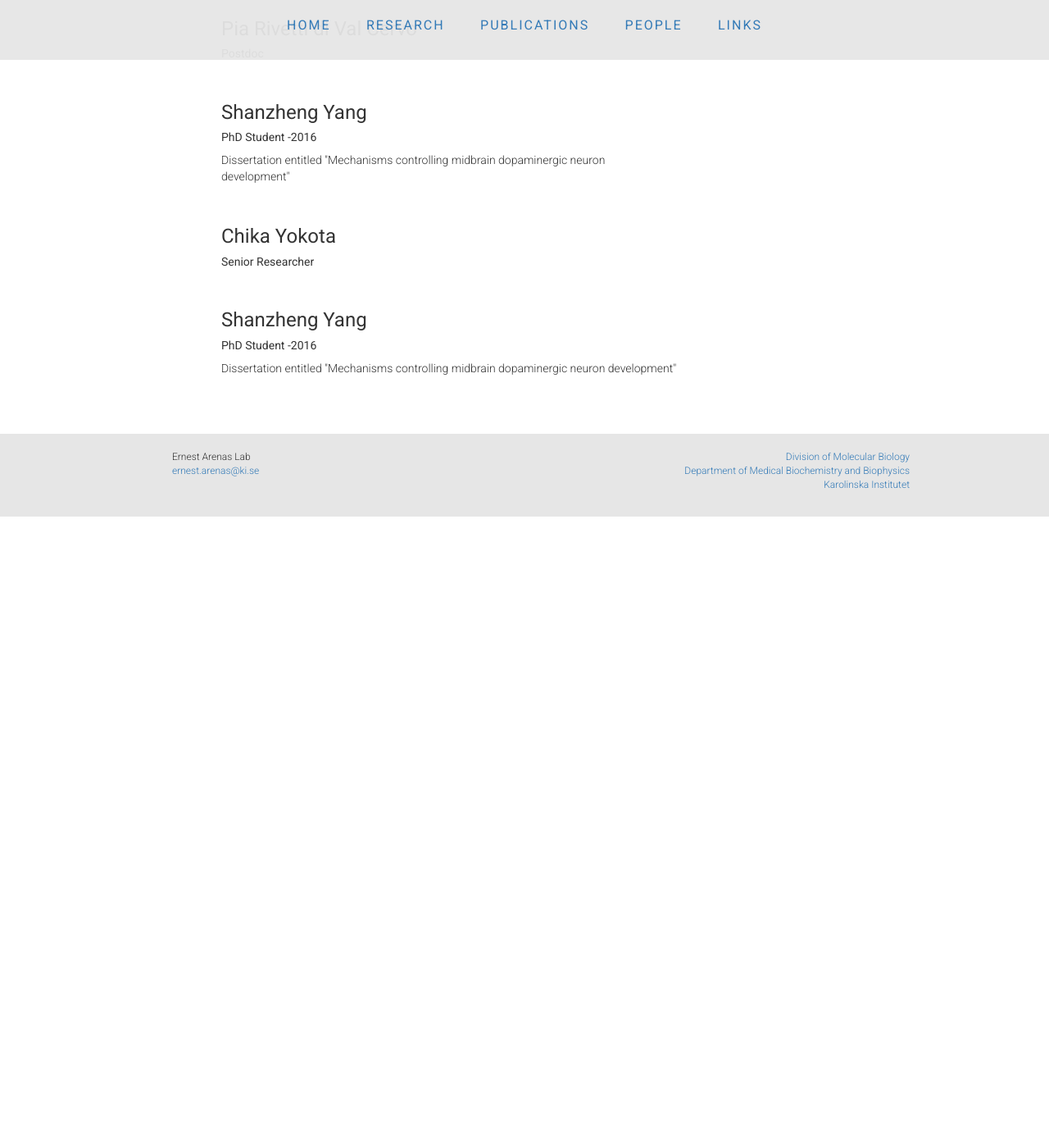
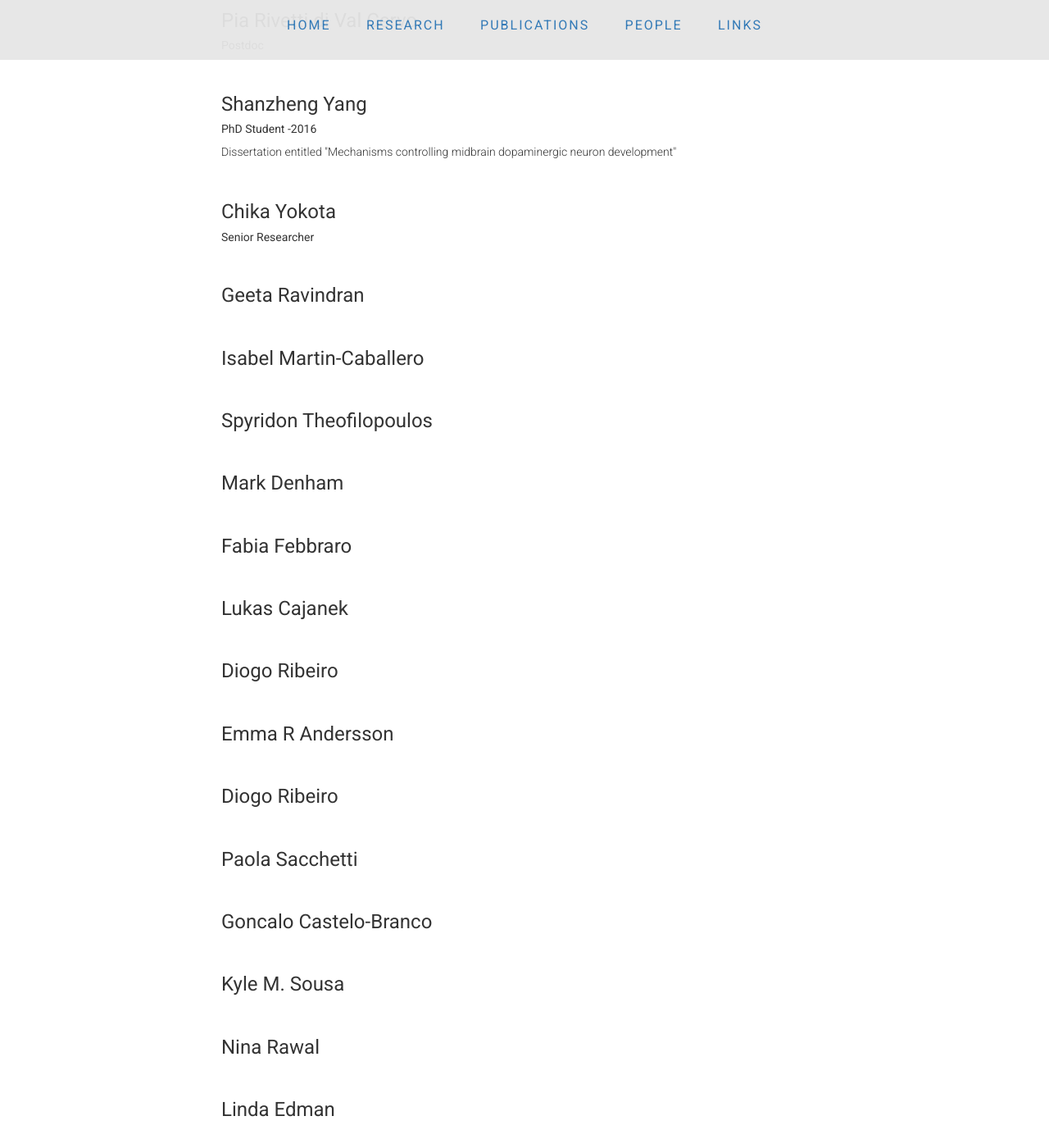
Before and after one commit to ArenasLab/arenaslab.github.io, a Jekyll site: the page people/index.html, which Jekyll copies as it is, in a window 1280 px wide and 1400 px high, scrolled down 2289 px. Shown: the whole window at 82% size. Built offline with Jekyll 4.4.1, drawn with Linux system fonts in a browser that asks for light colours; before the commit the page ends 2919 px from its top, so only the background shows below that; some of the changed text lies outside the part shown.

Commit message:
Update index.html

```diff
--- a/people/index.html
+++ b/people/index.html
@@ -178,51 +178,73 @@
   <div class="introduction">
     <h2>Alumni</h2>
 
-    <div class="row">
-      <div class=" col-sm-9  col-md-9 col-lg-9">
+
         <h3><a href="https://kiedit.ki.se/en/people/carvil">J. Carlos Villaescusa</a></h3>
           <h5>Assistant Professor</h5>
             <p>Has started his own group at the <a href="https://www.psychiatricstemcell.com/">Psychiatric Stem Cell Group</a></p>
-      </div>
-    </div>
 
     <br>
 
-    <div class="row">
-      <div class=" col-sm-9  col-md-9 col-lg-9">
         <h3>Pia Rivetti di Val Cervo</h3>
           <h5>Postdoc</h5>
             <p></p>
-      </div>
-    </div>
 
     <br>
 
-    <div class="row">
-      <div class=" col-sm-9  col-md-9 col-lg-9">
         <h3>Shanzheng Yang</h3>
           <h5>PhD Student -2016</h5>
             <p>Dissertation entitled "Mechanisms controlling midbrain dopaminergic neuron development"</p>
-      </div>
-    </div>
 
     <br>
 
-    <div class="row">
-      <div class=" col-sm-9  col-md-9 col-lg-9">
         <h3>Chika Yokota</h3>
           <h5>Senior Researcher</h5>
           <p></p>
-	</div>
-      </div>
+<br>
+	<h3>Geeta Ravindran</h3>
+<br>
+	<h3>Isabel Martin-Caballero</h3>
+<br>
+	<h3>Spyridon Theofilopoulos</h3>
+<br>
+	<h3>Mark Denham</h3>
+<br>
+	<h3>Fabia Febbraro</h3>
+<br>
+	<h3>Lukas Cajanek</h3>
+<br>
+	<h3>Diogo Ribeiro</h3>
+<br>
+	<h3>Emma R Andersson</h3>
+<br>
+	<h3>Diogo Ribeiro</h3>
+<br>
+	<h3>Paola Sacchetti</h3>
+<br>
+	<h3>Goncalo Castelo-Branco</h3>
+<br>
+	<h3>Kyle M. Sousa</h3>
+<br>
+	<h3>Nina Rawal</h3>
+<br>
+	<h3>Linda Edman</h3>
+<br>
+	<h3>Sonia Bonilla</h3>
+<br>
+	<h3>Clare L. Parish</h3>
+<br>
+	<h3>Vitezlav Bryja</h3>
+
+<!--
+<br>
+	<h3>NAME</h3>
+ -->
 
       <p>&nbsp;<p>
 
 
 
-        <h3>Shanzheng Yang</h3>
-          <h5>PhD Student -2016</h5>
-            <p>Dissertation entitled "Mechanisms controlling midbrain dopaminergic neuron development"</p>
+
 
 
 
```
